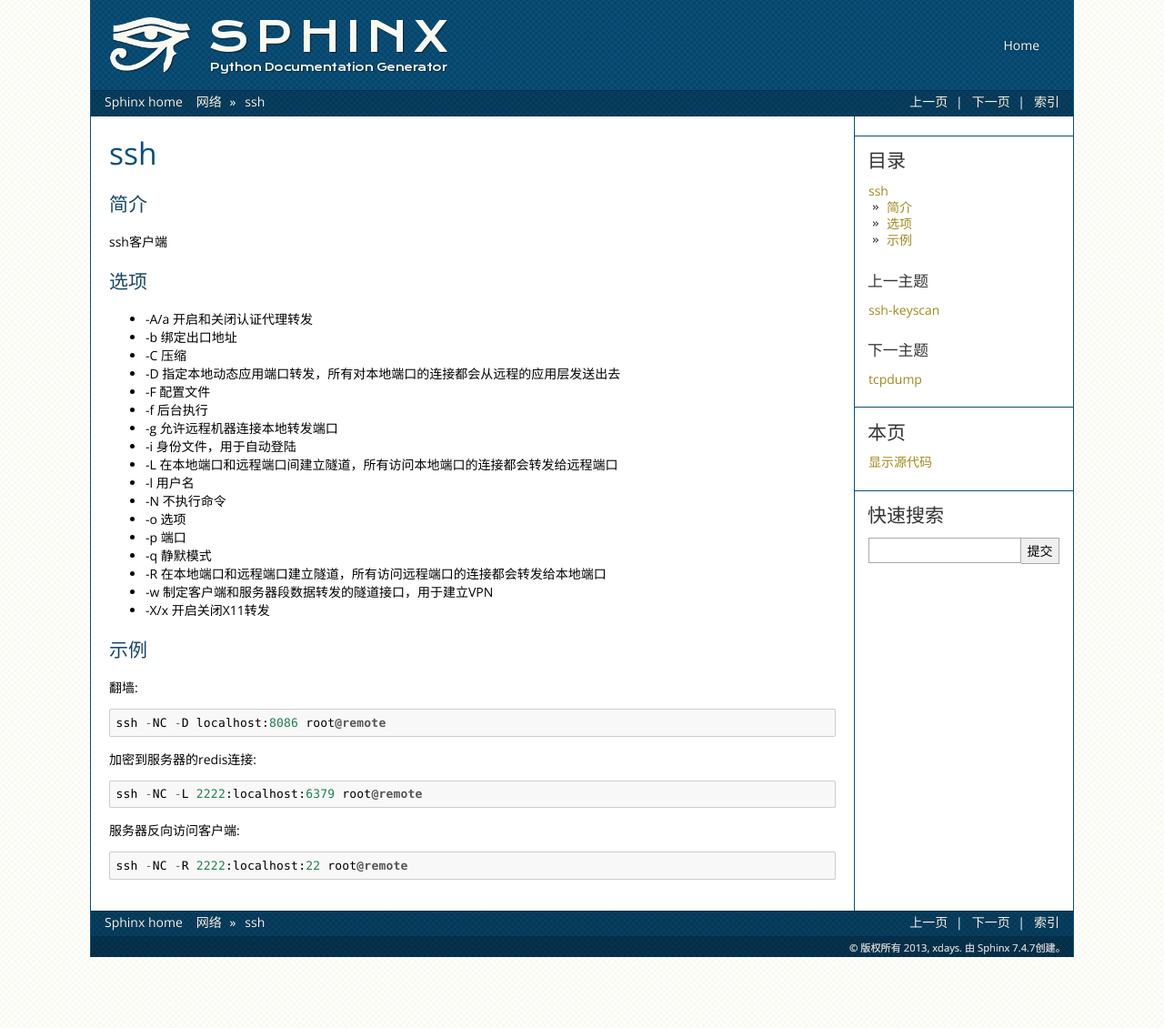
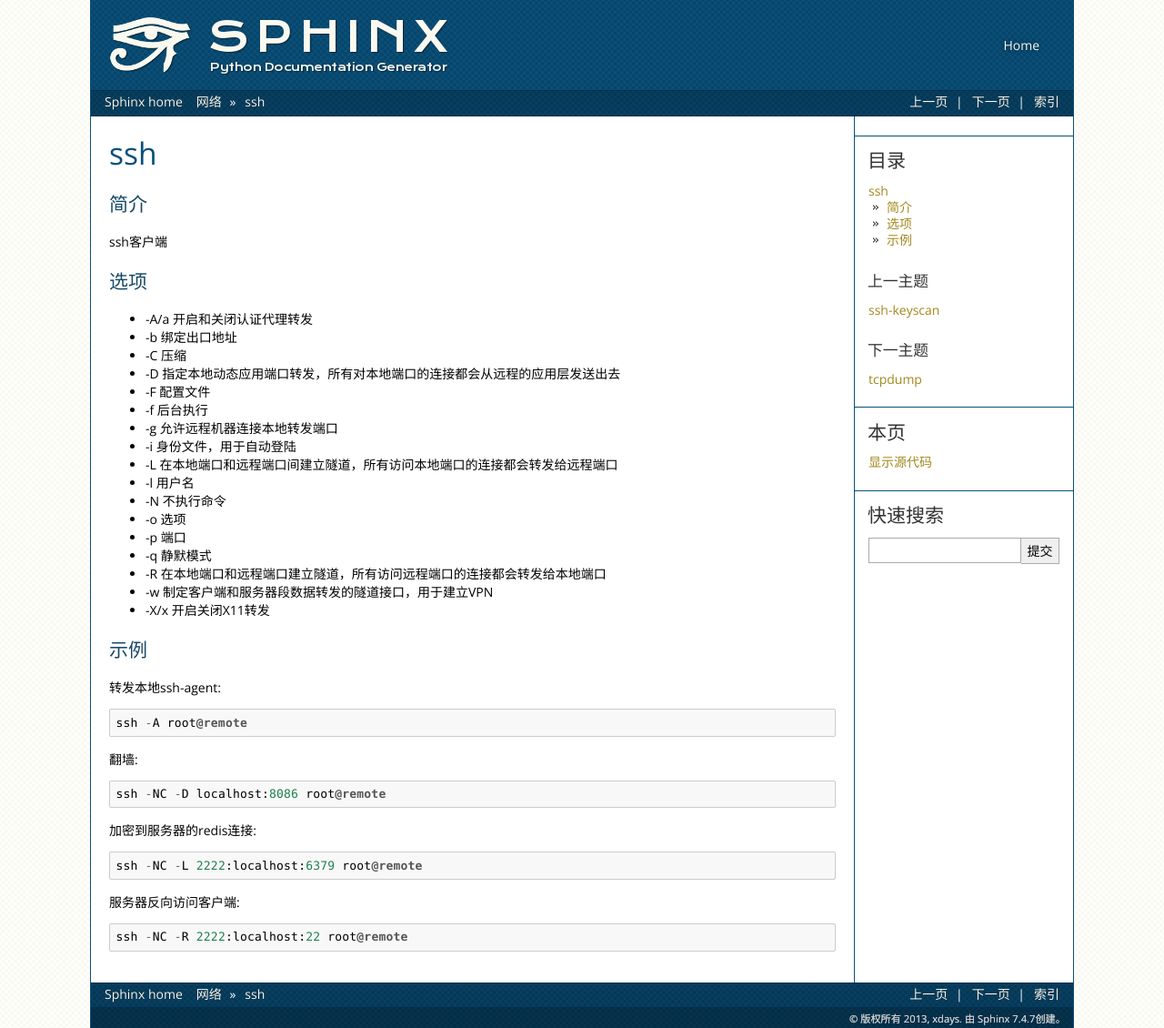
Before and after one commit to xdays/lcr, a Sphinx documentation site: the page built from source/network/ssh.rst, in a window 1280 px wide. Shown: the whole page at 91% size. Built offline with Sphinx 7.4.7, drawn with Linux system fonts in a browser that asks for light colours; formulas are drawn with MathJax 3.

```diff
--- a/source/network/ssh.rst
+++ b/source/network/ssh.rst
@@ -29,6 +29,10 @@ ssh客户端
 示例
 ^^^^
 
+转发本地ssh-agent::
+
+    ssh -A root@remote
+
 翻墙::
 
     ssh -NC -D localhost:8086 root@remote
```
Also changed, not shown: README.md (+1 -1 lines), 1 other file.
